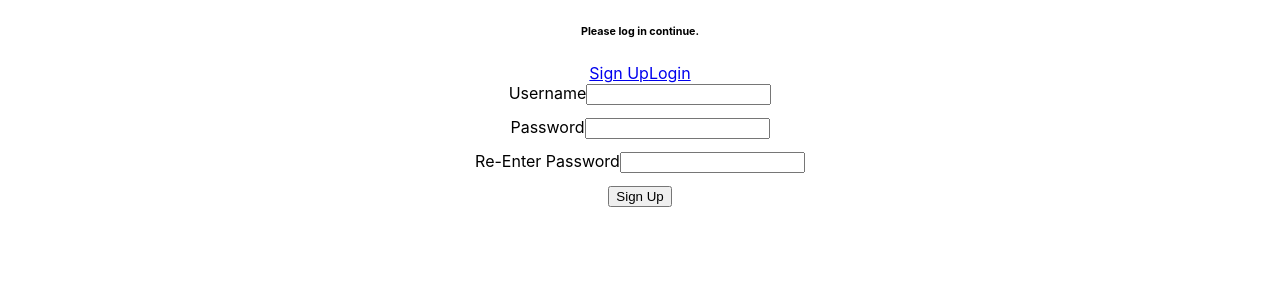
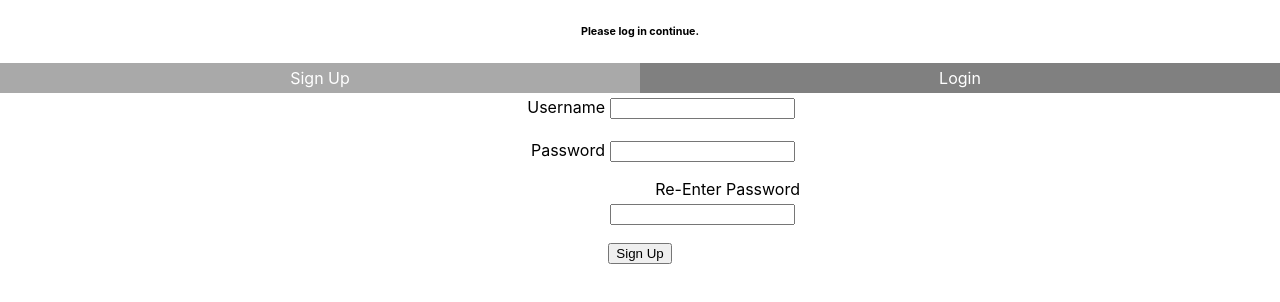
Before and after one commit to MichaelAZimmerman/mycollection, a React (Create React App) app: page /signup in a window 1280 px wide. Shown: the top 302 px of the page. Built offline with nearby package versions, Linux system fonts and the light colour scheme; no server answers.

Commit message:
adds some styling to nav menu

```diff
--- a/src/App.css
+++ b/src/App.css
@@ -1,12 +1,24 @@
 .App {
   text-align: center;
 }
+input {
+  margin: 5px;
+}
 
+.input-fields {
+  margin: auto;
+  width: 320px;
+  text-align: right;
+}
 .App-logo {
   height: 40vmin;
   pointer-events: none;
 }
-
+.flex-wrap {
+  display: flex;
+  flex-flow: row wrap;
+  justify-content: center;
+}
 .form-hint {
   color: white;
   font-size: 10px;
@@ -16,6 +28,22 @@
   color: crimson;
   font-size: 10px;
   font-weight: bold;
+}
+.link {
+  flex-basis: calc(100% / 5 - 10px);
+  background-color: grey;
+  text-decoration: none;
+  padding: 5px;
+  flex-grow: 1;
+  color: white;
+}
+.active {
+  background-color: darkgrey;
+}
+.active:hover,
+.link:hover {
+  background-color: darkgrey;
+  text-decoration: none;
 }
 
 @media (prefers-reduced-motion: no-preference) {
--- a/src/App.js
+++ b/src/App.js
@@ -21,7 +21,7 @@ function App() {
           <h6>Please log in continue.</h6>
         )}
       </header>
-      <nav>
+      <nav className="flex-wrap">
         {!username && (
           <>
             <NavLink activeClassName="active" className="link" to="/signup">
--- a/src/components/Signup.js
+++ b/src/components/Signup.js
@@ -13,6 +13,7 @@ const Signup = () => {
   return (
     <>
       <form>
+        <div className="input-fields">
           <div>
             <label htmlFor="username">Username</label>
             <input
@@ -57,6 +58,7 @@ const Signup = () => {
           <div className={passwordMatch ? "form-hint" : "form-error"}>
             Passwords do not match.
           </div>
+        </div>
         <button
           onClick={async (e) => {
             e.preventDefault();
```
Lines whose indentation alone changed are shown as unchanged.
